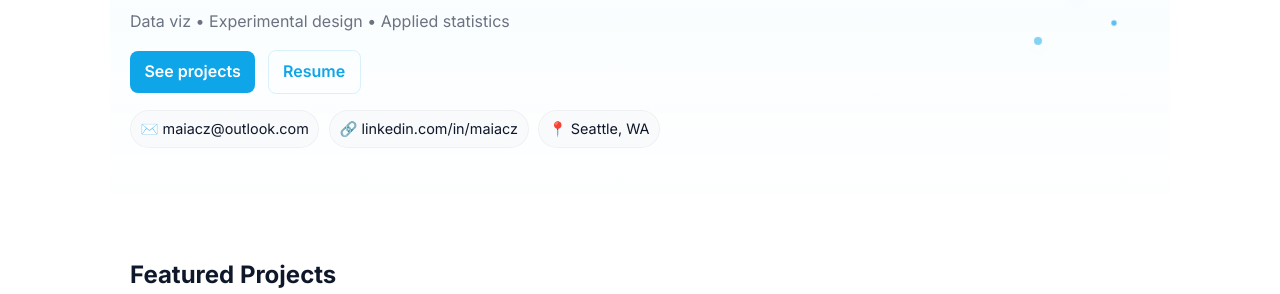
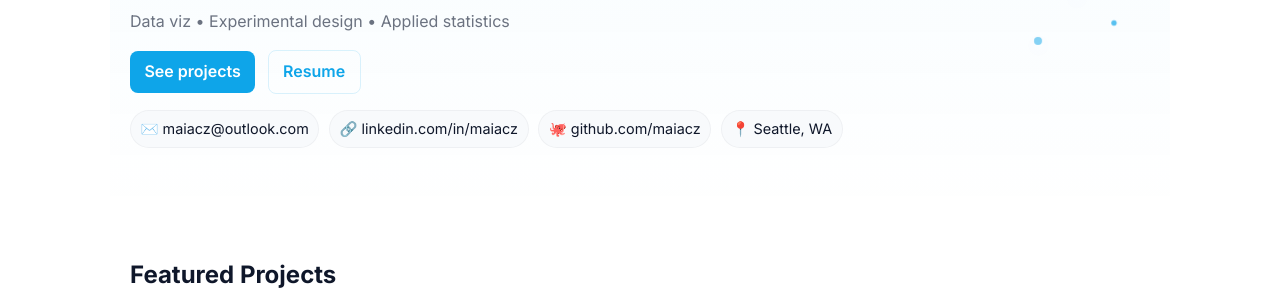
Before and after one commit to maiacz/website, a Jekyll site: the page built from index.md, in a window 1280 px wide. Shown: the part 274-568 px from the top of the page. Built offline with Jekyll 4.4.1, drawn with Linux system fonts in a browser that asks for light colours; grey boxes are pictures that could not be loaded.

Commit message:
Add GitHub link to homepage contact
Co-authored-by: Copilot <223556219+Copilot@users.noreply.github.com>

```diff
--- a/index.md
+++ b/index.md
@@ -15,6 +15,7 @@ permalink: /
       <div class="contact-quick" aria-label="Contact information">
         <a class="contact-item" href="mailto:maiacz@outlook.com">✉️ maiacz@outlook.com</a>
         <a class="contact-item" href="https://www.linkedin.com/in/maiacz" target="_blank">🔗 linkedin.com/in/maiacz</a>
+        <a class="contact-item" href="https://github.com/maiacz" target="_blank">🐙 github.com/maiacz</a>
         <span class="contact-item">📍 Seattle, WA</span>
       </div>
     </div>
```
